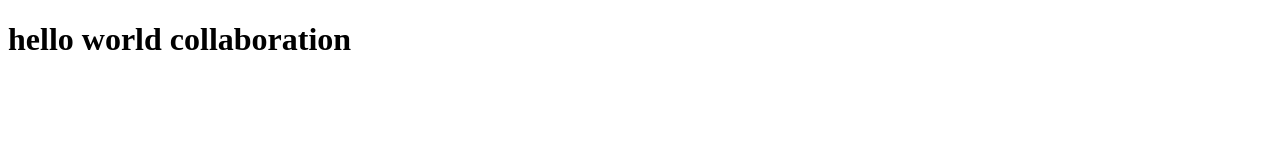
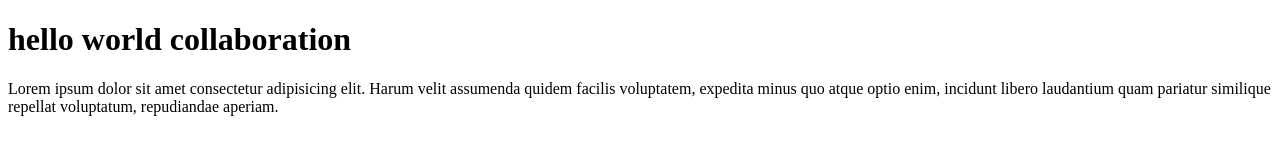
Before and after one commit to fekadu21-next/myfirstpro, a plain HTML site: page index.html in a window 1280 px wide. Drawn offline with Linux system fonts and the light colour scheme.

Commit message:
paragraph added

```diff
--- a/index.html
+++ b/index.html
@@ -7,5 +7,6 @@
 </head>
 <body>
     <h1>hello world collaboration</h1>
+    <p>Lorem ipsum dolor sit amet consectetur adipisicing elit. Harum velit assumenda quidem facilis voluptatem, expedita minus quo atque optio enim, incidunt libero laudantium quam pariatur similique repellat voluptatum, repudiandae aperiam.</p>
 </body>
 </html>
```
